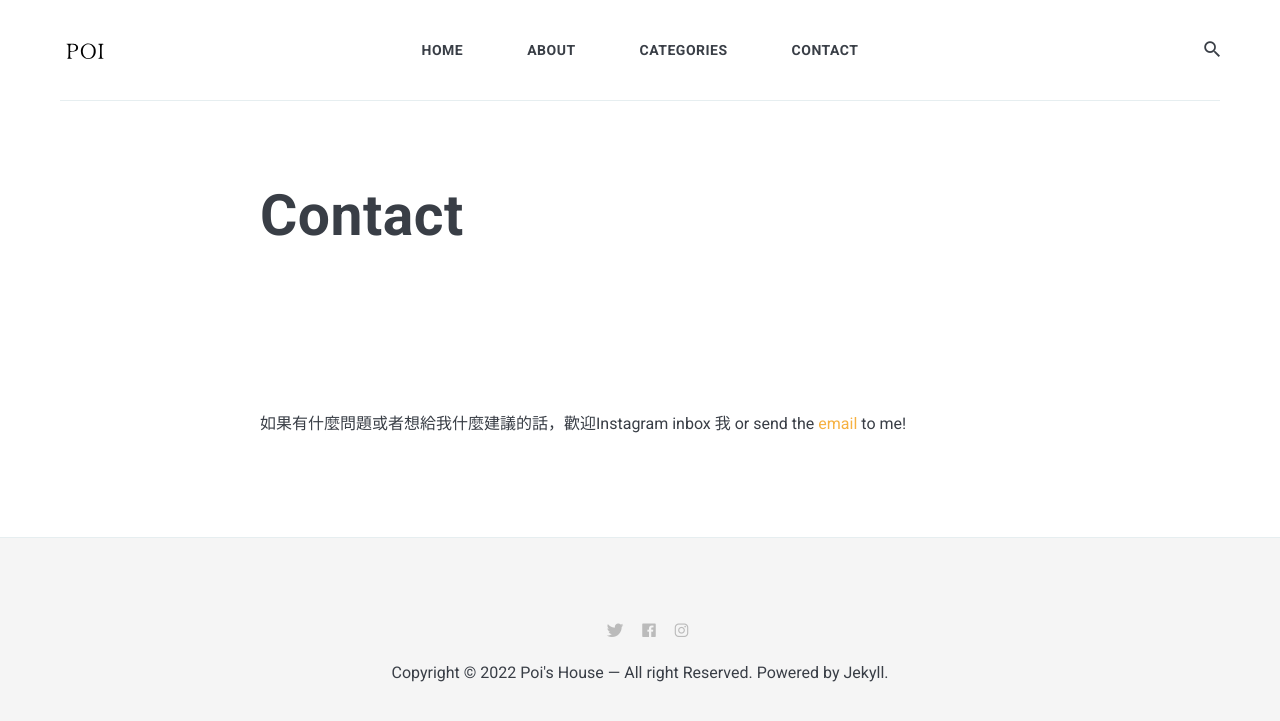
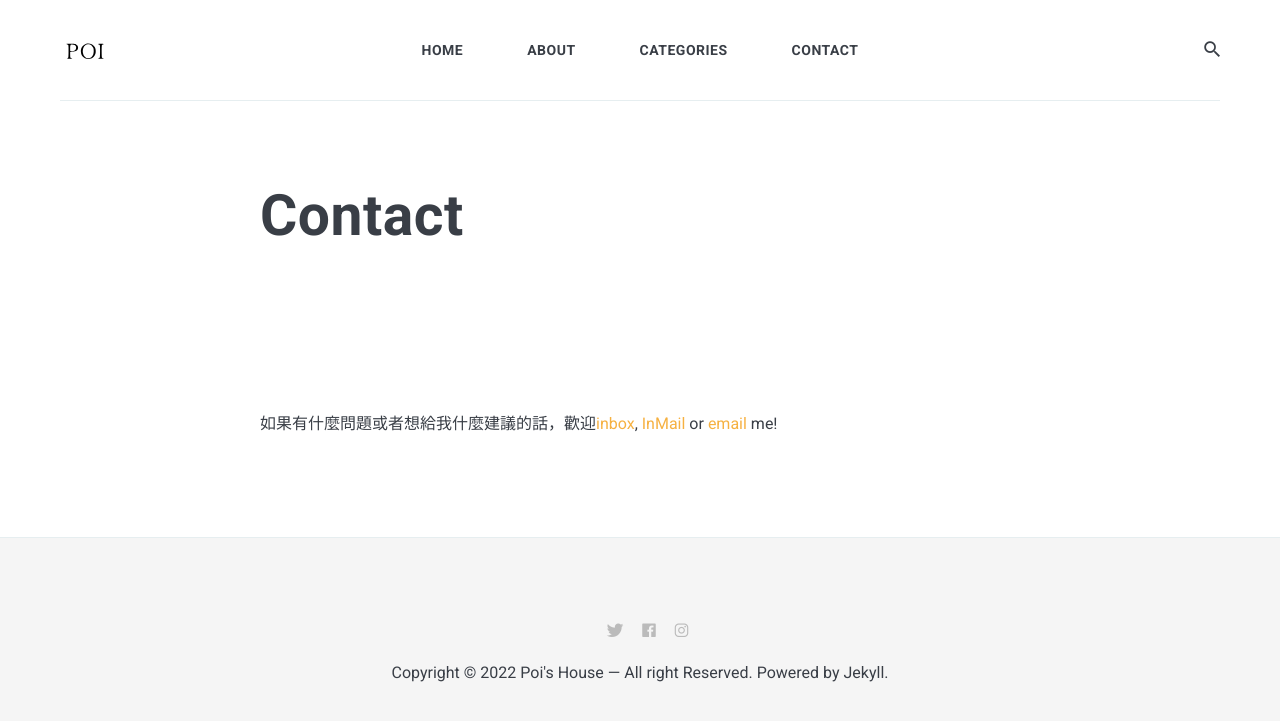
Before and after one commit to poi0905/poi0905.github.io, a Jekyll site: the page built from _pages/contact.md, in a window 1280 px wide. Shown: the top 721 px of the page. Built offline with Jekyll 4.4.1, drawn with Linux system fonts in a browser that asks for light colours; nearby versions of some CDN libraries.

Commit message:
20221101

```diff
--- a/_pages/contact.md
+++ b/_pages/contact.md
@@ -4,4 +4,4 @@ title: Contact
 permalink: /contact/
 ---
 
-如果有什麼問題或者想給我什麼建議的話，歡迎Instagram inbox 我 or send the [email](mailto:poiwang905@gmail.com?subject= ) to me!
+如果有什麼問題或者想給我什麼建議的話，歡迎[inbox](https://instagram.com/poi_0905), [InMail](https://www.linkedin.com/in/poiwang/) or [email](mailto:poiwang905@gmail.com?subject= ) me!
```
